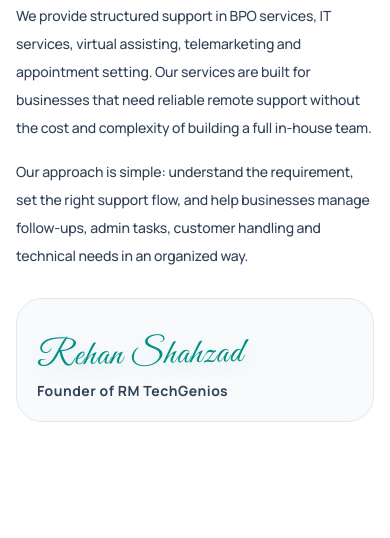
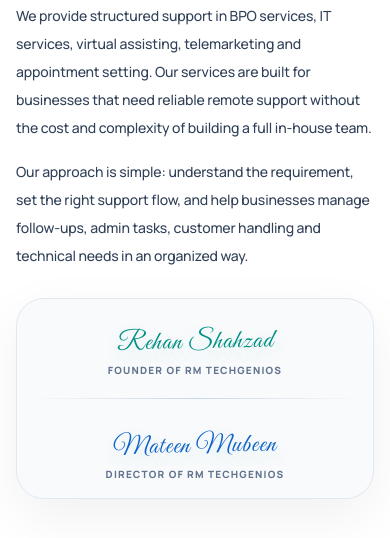
Before and after one commit to Aliomar-dev/Rm-TechGenios, a React (Vite) app: page / in a window 390 px wide. Shown: the part 1924-2462 px from the top of the page. Built offline with nearby package versions, Linux system fonts and the light colour scheme.

Commit message:
update contact phone number

```diff
--- a/src/App.jsx
+++ b/src/App.jsx
@@ -42,8 +42,8 @@
 const companyEmail = "RehanShahzad2023@gmail.com";
 const companyPhone = "+92 324 444 9592";
 const companyPhoneLink = "+923244449592";
-const secondaryCompanyPhone = "+92 317 468 8346";
-const secondaryCompanyPhoneLink = "+923174688346";
+const companyPhone2 = "+92 317 468 8346";
+const companyPhoneLink2 = "+923174688346";
 const companyAddress =
   "Office No. 1609, 16th floor, All Hafeez Executive Firdous Market Gulberg III, Lahore, Pakistan.";
 const companyMapLink =
@@ -464,37 +464,74 @@
   );
 }
 
-function SignatureName() {
+function SignatureName({
+  fullName,
+  startDelay = 0,
+  colorClass = "text-[#008f82]",
+}) {
   const ref = useRef(null);
-  const isInView = useInView(ref, { once: false, amount: 0.65 });
-  const fullName = "Rehan Shahzad";
+  const isMobile = useIsMobile();
+  const isInView = useInView(ref, { once: false, amount: isMobile ? 0.25 : 0.55 });
   const [typedName, setTypedName] = useState("");
 
   useEffect(() => {
     if (!isInView) {
       setTypedName("");
-      return;
+      return undefined;
     }
 
     let index = 0;
+    let interval;
     setTypedName("");
 
-    const interval = setInterval(() => {
+    const timeout = setTimeout(() => {
+      interval = setInterval(() => {
         index += 1;
         setTypedName(fullName.slice(0, index));
         if (index >= fullName.length) clearInterval(interval);
-    }, 86);
-
-    return () => clearInterval(interval);
-  }, [isInView]);
+      }, isMobile ? 28 : 42);
+    }, startDelay);
+
+    return () => {
+      clearTimeout(timeout);
+      if (interval) clearInterval(interval);
+    };
+  }, [isInView, fullName, startDelay, isMobile]);
 
   return (
     <div
       ref={ref}
-      className="signature-font signature-name inline-flex min-h-[54px] items-end text-[35px] leading-none text-[#008f82] sm:text-[43px] lg:text-[50px]"
+      className={`signature-font signature-name inline-flex min-h-[40px] items-end whitespace-nowrap text-[26px] leading-none sm:min-h-[48px] sm:text-[34px] lg:text-[39px] xl:text-[42px] ${colorClass}`}
     >
       {typedName}
-      <span className="signature-cursor ml-1 inline-block h-[30px] w-[2px] bg-[#008f82] sm:h-[38px]" />
+    </div>
+  );
+}
+
+function LeadershipSignatures() {
+  return (
+    <div className="mt-7 rounded-[28px] border border-slate-200 bg-slate-50 p-4 shadow-[0_18px_55px_rgba(15,23,42,0.06)] sm:p-5">
+      <div className="grid gap-5 md:grid-cols-[1fr_auto_1fr] md:items-center md:gap-6">
+        <div className="text-center md:text-left">
+          <SignatureName fullName="Rehan Shahzad" />
+          <p className="mt-2 whitespace-nowrap text-[10px] font-black uppercase tracking-[0.12em] text-slate-500 sm:text-xs lg:text-[13px]">
+            Founder of RM TechGenios
+          </p>
+        </div>
+
+        <div className="h-px w-full bg-gradient-to-r from-transparent via-slate-300 to-transparent md:h-24 md:w-px md:bg-gradient-to-b" />
+
+        <div className="text-center md:text-left">
+          <SignatureName
+            fullName="Mateen Mubeen"
+            startDelay={980}
+            colorClass="text-[#0f63c7]"
+          />
+          <p className="mt-2 whitespace-nowrap text-[10px] font-black uppercase tracking-[0.12em] text-slate-500 sm:text-xs lg:text-[13px]">
+            Director of RM TechGenios
+          </p>
+        </div>
+      </div>
     </div>
   );
 }
@@ -658,6 +695,19 @@
   );
 }
 
+
+function LogoImage({ className = "", loading = "lazy" }) {
+  return (
+    <img
+      src={logo}
+      alt="RM TechGenios Logo"
+      loading={loading}
+      decoding="async"
+      className={className}
+    />
+  );
+}
+
 function SocialIcon({ item, dark = false }) {
   return (
     <a
@@ -678,6 +728,7 @@
   menuOpen,
   setMenuOpen,
   navDark,
+  showDesktopLogo,
   closeMenu,
   openContactPage,
   goHome,
@@ -725,7 +776,7 @@
               className="hidden min-w-0 items-center gap-3 text-white lg:flex"
             >
               <AnimatePresence initial={false}>
-                {navDark && (
+                {showDesktopLogo && (
                   <motion.img
                     key="desktop-navbar-logo"
                     src={logo}
@@ -752,11 +803,8 @@
               onClick={() => goHome("#home")}
               className="flex min-w-0 items-center gap-3 text-white lg:hidden"
             >
-              <img
-                src={logo}
-                alt="RM TechGenios Logo"
+              <LogoImage
                 loading="eager"
-                decoding="async"
                 className="h-10 w-10 shrink-0 object-contain drop-shadow-[0_10px_22px_rgba(0,0,0,0.25)] sm:h-11 sm:w-11"
               />
 
@@ -766,7 +814,7 @@
                 </strong>
 
                 <small className="mt-1 hidden text-[10px] font-black uppercase tracking-[0.22em] text-cyan-300 sm:block">
-                  BPO & IT Support
+                  Digital Agency
                 </small>
               </span>
             </button>
@@ -817,11 +865,8 @@
           >
             <div className="mb-3 flex items-center justify-between rounded-2xl border border-white/10 bg-white/[0.06] p-3">
               <div className="flex min-w-0 items-center gap-3">
-                <img
-                  src={logo}
-                  alt="RM TechGenios Logo"
+                <LogoImage
                   loading="eager"
-                  decoding="async"
                   className="h-11 w-11 shrink-0 object-contain drop-shadow-[0_10px_22px_rgba(0,0,0,0.25)]"
                 />
 
@@ -1163,7 +1208,6 @@
                 {companyEmail}
               </a>
 
-              <div className="grid gap-1">
               <a
                 href={`tel:${companyPhoneLink}`}
                 className="transition hover:text-cyan-300"
@@ -1172,12 +1216,11 @@
               </a>
 
               <a
-                  href={`tel:${secondaryCompanyPhoneLink}`}
+                href={`tel:${companyPhoneLink2}`}
                 className="transition hover:text-cyan-300"
               >
-                  {secondaryCompanyPhone}
+                {companyPhone2}
               </a>
-              </div>
 
               <a
                 href={companyMapLink}
@@ -1245,7 +1288,7 @@
   );
 }
 
-function ContactPhoneCard() {
+function PhoneContactCard() {
   return (
     <div className="group rounded-[24px] border border-white/10 bg-white/[0.06] p-5 backdrop-blur transition hover:-translate-y-1 hover:bg-white/[0.1]">
       <div className="flex items-start gap-4">
@@ -1256,16 +1299,19 @@
         <div>
           <h4 className="font-heading font-black">Call / WhatsApp</h4>
 
-          <div className="mt-1 grid gap-1 text-sm leading-6 text-white/60 group-hover:text-white sm:text-base">
-            <a href={`tel:${companyPhoneLink}`} className="transition hover:text-cyan-300">
+          <div className="mt-1 grid gap-1">
+            <a
+              href={`tel:${companyPhoneLink}`}
+              className="block break-words text-sm leading-6 text-white/60 transition hover:text-cyan-300 sm:text-base"
+            >
               {companyPhone}
             </a>
 
             <a
-              href={`tel:${secondaryCompanyPhoneLink}`}
-              className="transition hover:text-cyan-300"
-            >
-              {secondaryCompanyPhone}
+              href={`tel:${companyPhoneLink2}`}
+              className="block break-words text-sm leading-6 text-white/60 transition hover:text-cyan-300 sm:text-base"
+            >
+              {companyPhone2}
             </a>
           </div>
         </div>
@@ -1320,7 +1366,7 @@
               </p>
 
               <div className="mt-8 grid gap-4">
-                <ContactPhoneCard />
+                <PhoneContactCard />
 
                 <ContactInfoCard
                   href={`mailto:${companyEmail}`}
@@ -1449,6 +1495,7 @@
 
   const [menuOpen, setMenuOpen] = useState(false);
   const [navDark, setNavDark] = useState(initialPage.page !== "home");
+  const [showDesktopLogo, setShowDesktopLogo] = useState(initialPage.page !== "home");
   const [showTop, setShowTop] = useState(false);
   const [activePage, setActivePage] = useState(initialPage.page);
   const [legalPage, setLegalPage] = useState(initialPage.legal);
@@ -1467,8 +1514,21 @@
   const { scrollY, scrollYProgress } = useScroll();
 
   useMotionValueEvent(scrollY, "change", (latest) => {
-    setNavDark(latest > 540 || activePage !== "home");
+    const isHomePage = activePage === "home";
+    setNavDark(latest > 540 || !isHomePage);
     setShowTop(latest > 520);
+
+    if (!isHomePage) {
+      setShowDesktopLogo(true);
+      return;
+    }
+
+    const heroSection = document.getElementById("home");
+    const heroFinished = heroSection
+      ? heroSection.getBoundingClientRect().bottom <= 88
+      : latest >= window.innerHeight - 90;
+
+    setShowDesktopLogo(heroFinished);
   });
 
   useEffect(() => {
@@ -1485,6 +1545,7 @@
       setLegalPage(pageData.legal);
       setMenuOpen(false);
       setNavDark(pageData.page !== "home");
+      setShowDesktopLogo(pageData.page !== "home");
     };
 
     window.addEventListener("popstate", handlePopState);
@@ -1497,7 +1558,16 @@
   useEffect(() => {
     if (activePage !== "home") {
       setNavDark(true);
-    }
+      setShowDesktopLogo(true);
+      return;
+    }
+
+    const heroSection = document.getElementById("home");
+    const heroFinished = heroSection
+      ? heroSection.getBoundingClientRect().bottom <= 88
+      : window.scrollY >= window.innerHeight - 90;
+
+    setShowDesktopLogo(heroFinished);
   }, [activePage]);
 
   const heroY = useTransform(scrollYProgress, [0, 0.35], [0, isMobile ? -25 : -70]);
@@ -1514,6 +1584,7 @@
     setLegalPage(legal);
     setMenuOpen(false);
     setNavDark(true);
+    setShowDesktopLogo(true);
     window.history.pushState({}, "", url);
     window.scrollTo({ top: 0, behavior: "smooth" });
   };
@@ -1522,6 +1593,7 @@
     setActivePage("home");
     setLegalPage(null);
     setMenuOpen(false);
+    setShowDesktopLogo(false);
     window.history.pushState({}, "", "/");
 
     setTimeout(() => {
@@ -1641,6 +1713,7 @@
         menuOpen={menuOpen}
         setMenuOpen={setMenuOpen}
         navDark={navDark}
+        showDesktopLogo={showDesktopLogo}
         closeMenu={closeMenu}
         openContactPage={openContactPage}
         goHome={goHome}
@@ -1707,7 +1780,7 @@
       key={item.name}
       initial={{ opacity: 0, x: -24 }}
       animate={{ opacity: 1, x: 0 }}
-      transition={{ delay: 0.7 + index * 0.08, duration: 0.45 }}
+      transition={{ delay: 0.52 + index * 0.08, duration: 0.36 }}
       whileHover={{ x: 8, scale: 1.05 }}
       className="group relative flex h-8 w-8 items-center justify-center"
     >
@@ -1935,13 +2008,7 @@
                   </p>
                 </div>
 
-                <div className="mt-7 rounded-[26px] border border-slate-200 bg-slate-50 p-5">
-                  <SignatureName />
-
-                  <p className="mt-2 text-sm font-bold tracking-[0.5px] text-slate-700 sm:text-[16px]">
-                    Founder of RM TechGenios
-                  </p>
-                </div>
+                <LeadershipSignatures />
               </motion.div>
             </div>
           </section>
@@ -2294,11 +2361,7 @@
         <div className="grid gap-10 border-b border-white/15 pb-12 lg:grid-cols-[1.15fr_0.75fr_1.25fr] lg:gap-12">
           <Reveal>
             <div className="flex items-center gap-4">
-              <img
-                src={logo}
-                alt="RM TechGenios Logo"
-                loading="lazy"
-                decoding="async"
+              <LogoImage
                 className="h-14 w-14 rounded-2xl bg-white object-contain p-1"
               />
 
@@ -2378,16 +2441,19 @@
                   <FiPhone />
                 </span>
 
-                <div className="grid gap-1 leading-7 text-white/75 transition group-hover:text-white">
-                  <a href={`tel:${companyPhoneLink}`} className="transition hover:text-cyan-300">
+                <div className="grid gap-1 leading-7">
+                  <a
+                    href={`tel:${companyPhoneLink}`}
+                    className="text-white/75 transition hover:text-white"
+                  >
                     {companyPhone}
                   </a>
 
                   <a
-                    href={`tel:${secondaryCompanyPhoneLink}`}
-                    className="transition hover:text-cyan-300"
-                  >
-                    {secondaryCompanyPhone}
+                    href={`tel:${companyPhoneLink2}`}
+                    className="text-white/75 transition hover:text-white"
+                  >
+                    {companyPhone2}
                   </a>
                 </div>
               </div>
```
Lines whose indentation alone changed are shown as unchanged.
